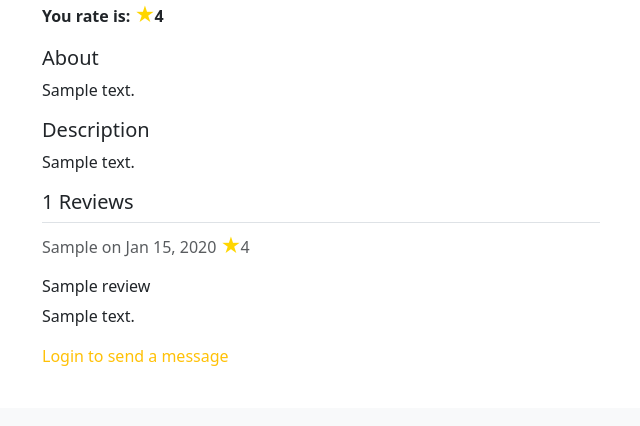
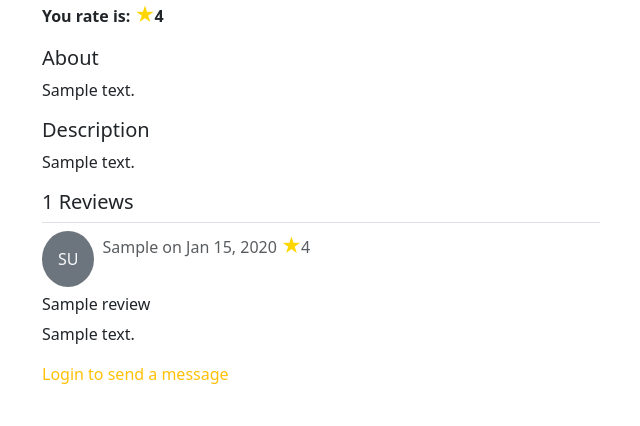
Before and after one commit to rpashayev/wedding_vendors_project, a Flask app: template flask_app/templates/vendor_account.html in a window 1280 px wide. Shown: the part 494-920 px from the top of the page, without its empty margins (40-680 px from the left). Before the commit the page ends 860 px from the top, so only its background shows below. Run offline with Flask 3, Linux system fonts and the light colour scheme; the template is opened without the code that fills it: most values are stand-ins (such as "Sample title", 1, 10 or a date in 2020); grey boxes marked "Sample" are stand-in pictures.

Commit message:
imgs to review added

```diff
--- a/flask_app/templates/vendor_account.html
+++ b/flask_app/templates/vendor_account.html
@@ -99,8 +99,16 @@
 
                 {% for review in one_vendor.reviews %}
                 <div class="border-top m-0">
-                    <p class="fw-light text-muted mt-2 mb-0"> {{ review.user.first_name.title() }} on {{ review.user.updated_at.strftime('%b %d, %Y') }} <label class="star fs-5">★</label><span class="fw-normal">{{ review.rate }}</span></p>
-                    <p></p>
+                    <div class="d-flex">
+                        {% if review.user.avatar_path %}
+                            <img src="{{ url_for('static', filename='assets/uploads/' + review.user.avatar_path) }}" alt="vendor image" class="rounded-circle my-2 me-2" width="50" height="50">
+                        {% else %}
+                        <div >
+                            <p class="d-flex rounded-circle bg-secondary text-light p-3 my-2 me-2" width="40" height="40">{{ review.user.first_name.title()[:1]}}{{ review.user.last_name.title()[:1]}}</p>
+                        </div>
+                        {% endif %}
+                        <p class="fw-light text-muted mt-2 mb-0"> {{ review.user.first_name.title() }} on {{ review.user.updated_at.strftime('%b %d, %Y') }} <label class="star fs-5">★</label><span class="fw-normal">{{ review.rate }}</span></p>
+                    </div>
                     <h6>{{ review.title }}</h6>
                     <p>{{ review.content }}</p>
                     {% if review.user.id == session.id %}
--- a/flask_app/templates/vendor_view.html
+++ b/flask_app/templates/vendor_view.html
@@ -97,9 +97,7 @@
                         {% if review.user.avatar_path %}
                             <img src="{{ url_for('static', filename='assets/uploads/' + review.user.avatar_path) }}" alt="vendor image" class="rounded-circle my-2 me-2" width="50" height="50">
                         {% else %}
-                            <div >
-                                <p class="d-flex rounded-circle bg-secondary text-light p-3 my-2 me-2" width="40" height="40">{{ review.user.first_name.title()[:1]}}{{ review.user.last_name.title()[:1]}}</p>
-                            </div>
+                            <p class="d-flex rounded-circle bg-secondary text-light p-3 my-2 me-2" width="40" height="40">{{ review.user.first_name.title()[:1]}}{{ review.user.last_name.title()[:1]}}</p>
                         {% endif %}
                         <p class="fw-light text-muted mt-2 mb-0"> {{ review.user.first_name.title() }} on {{ review.user.updated_at.strftime('%b %d, %Y') }} <label class="star fs-5">★</label><span class="fw-normal">{{ review.rate }}</span></p>
                     </div>
```
